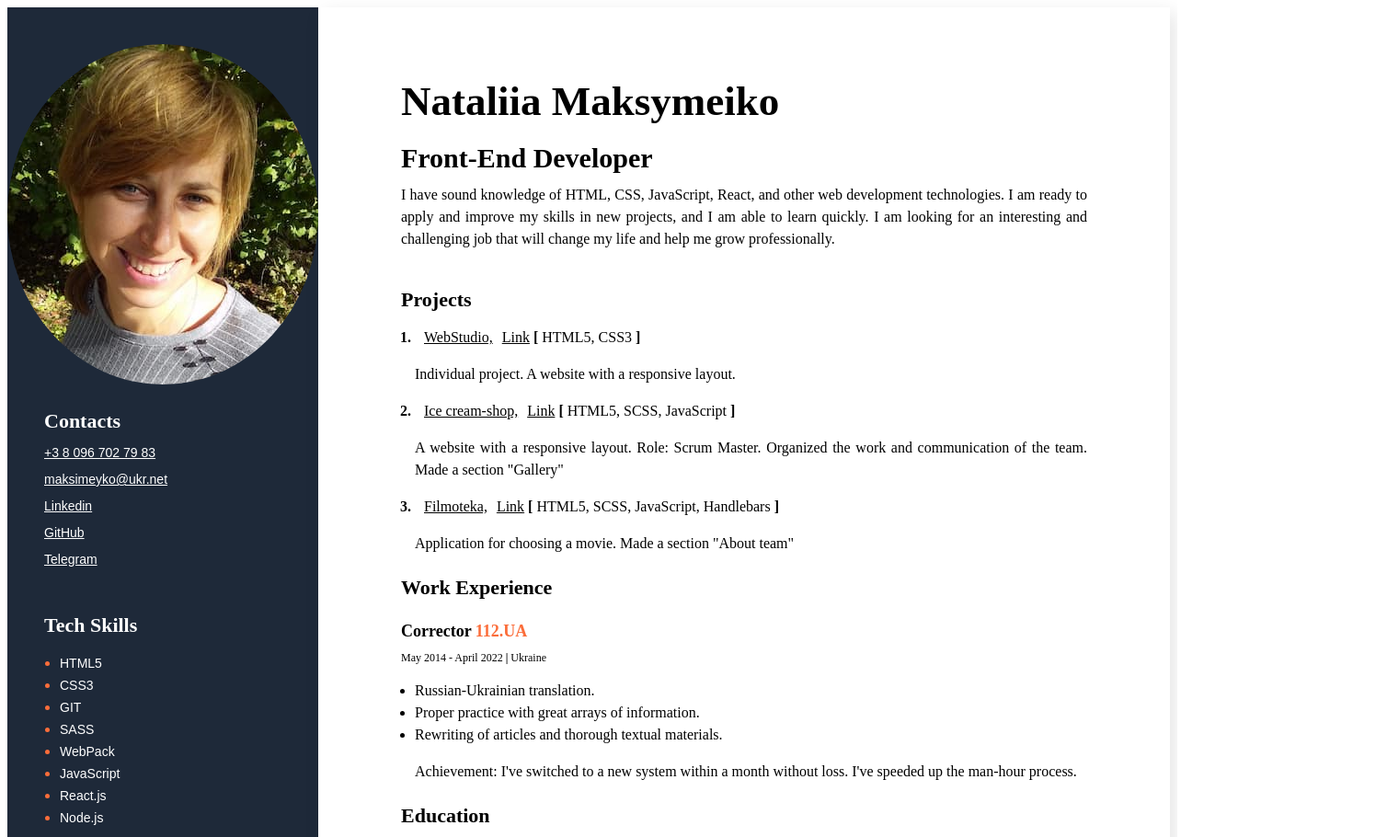
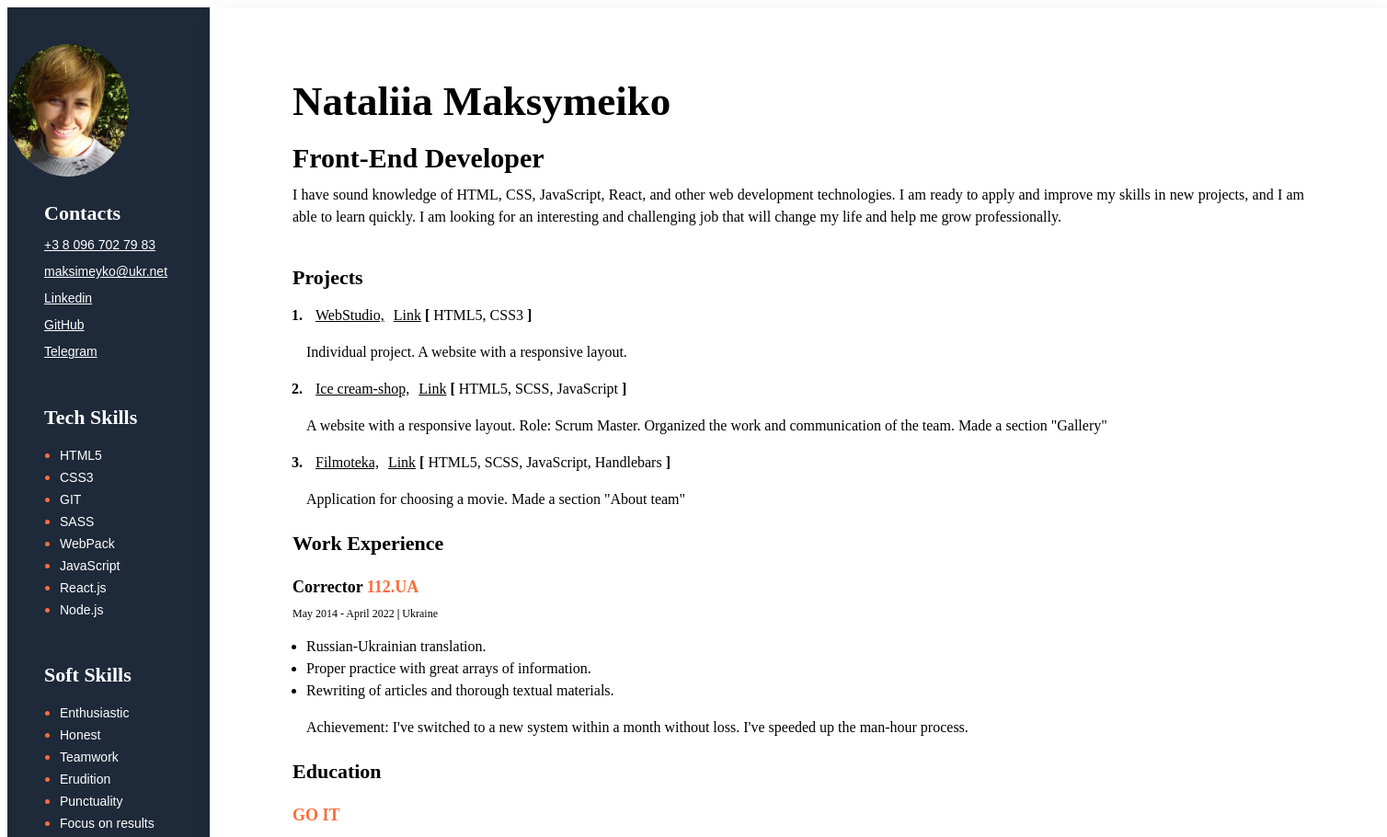
Before and after one commit to NataliiaMax/my-cv, a website: page index.html in a window 1280 px wide. Shown: the top 910 px of the page at 92% size, 1508 px wide, since content can reach past the window. Drawn offline with Linux system fonts and the light colour scheme.

Commit message:
update file

```diff
--- a/index.html
+++ b/index.html
@@ -122,8 +122,9 @@
 
         <!--Sidebar-->
         <aside class="sidebar">
-            <img class="sidebar-photo"  width: 220px; src="./images/photoResume.jpg" alt="my photo" class="photo">
-            <!--Contacts-->
+            <div class="container-photo">
+            <img class="sidebar-photo" src="./images/photoResume.jpg" alt="my photo" class="photo">
+            </div>
             <div class="contacts">
                 <h3 class="sidebar-title">Contacts</h3>
                 <div>
--- a/styles/styles.css
+++ b/styles/styles.css
@@ -1,6 +1,7 @@
 body {
     font-family: 'Montserrat', sans-serif;
     text-align: justify;
+    box-sizing: content-box;
 }
 
 /* main styles */
@@ -8,7 +9,7 @@ body {
     display: flex;
     flex-direction: row-reverse;
     background-color: #E5E5E5;
-    /* width: 1500px; */
+    width: 1500px;
     margin: 0;
 }
 
@@ -165,11 +166,16 @@ body {
     padding-top: 40px;
     box-sizing: 570px;
     width: 570 px;
+    display: inline;
+}
+
+.container-photo{
+ margin-bottom: 50 px;
+ width: 220px;
 }
 
 .sidebar-photo {
-    height: 50 px;
-    margin-bottom: 50 px;
+       width: 60%;
     border-radius: 50%;
 
 }
```
